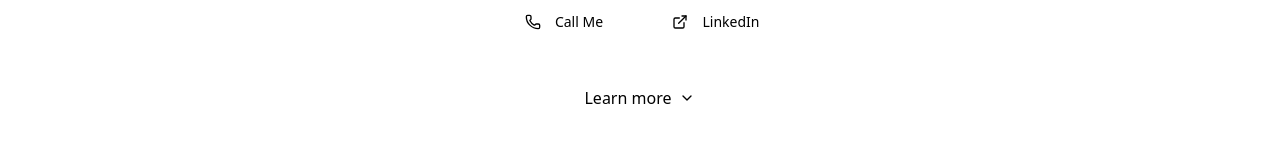
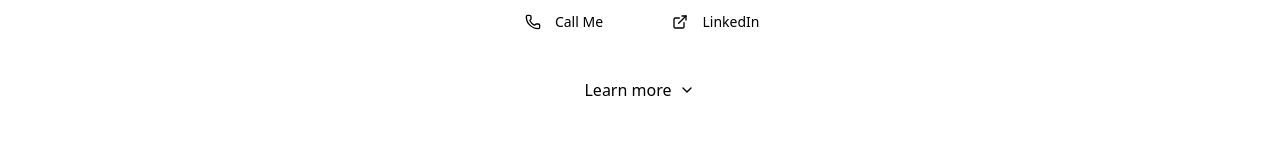
Before and after one commit to SpacePlushy/frank-portfolio, a Next.js app: page / in a window 1280 px wide. Shown: the part 716-876 px from the top of the page. Built offline with nearby package versions, Linux system fonts and the light colour scheme; no server answers.

Commit message:
fix: Add padding to HeroSection and smooth scroll to about section

```diff
--- a/src/components/hero-section.tsx
+++ b/src/components/hero-section.tsx
@@ -12,7 +12,7 @@ export default function HeroSection() {
   return (
     <section
       id="home"
-      className="min-h-screen flex items-center justify-center bg-gradient-to-br from-background via-background to-muted/20 pt-24"
+      className="min-h-screen flex items-center justify-center bg-gradient-to-br from-background via-background to-muted/20 pt-24 pb-20"
     >
       <div className="max-w-4xl mx-auto px-4 sm:px-6 lg:px-8 text-center">
         <div className="space-y-8">
@@ -167,10 +167,14 @@ export default function HeroSection() {
             )}
           </div>
 
-          <div className="mt-12">
+          <div className="mt-8 mb-16 md:mb-0">
             <a
               href="#about"
-              className="inline-flex items-center text-muted-foreground hover:text-primary transition-colors group"
+              className="inline-flex items-center text-muted-foreground hover:text-primary transition-colors group py-2"
+              onClick={(e) => {
+                e.preventDefault();
+                document.getElementById('about')?.scrollIntoView({ behavior: 'smooth' });
+              }}
             >
               <span className="mr-2">Learn more</span>
               <ChevronDown className="h-4 w-4 group-hover:translate-y-1 transition-transform" />
```
